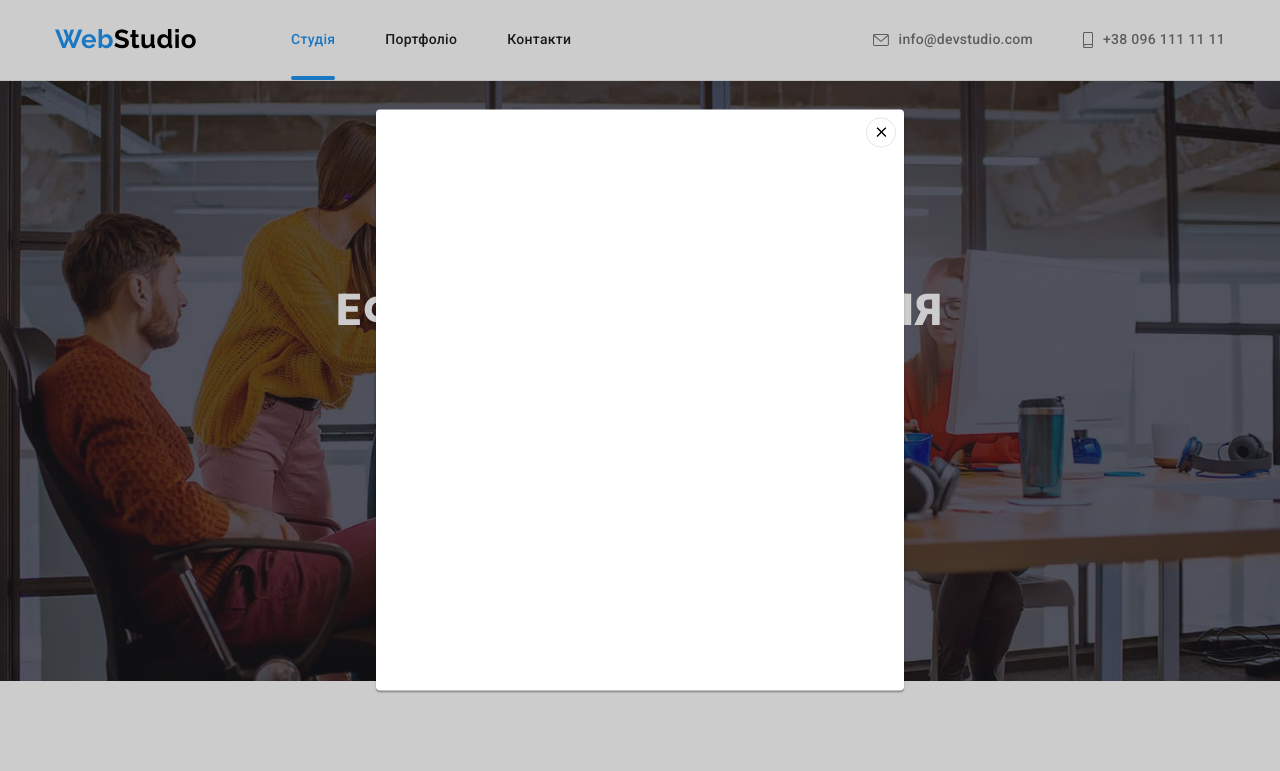
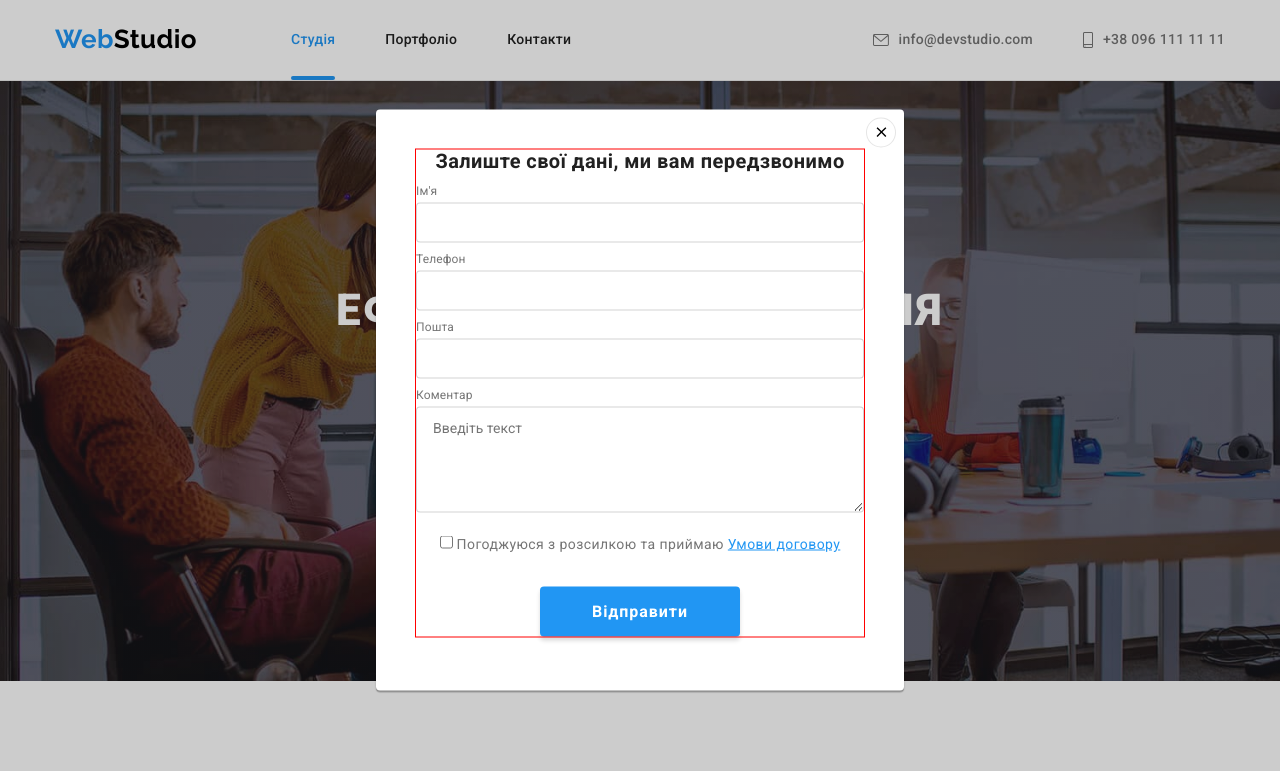
Before and after one commit to sandra-selezen/goit-markup-hw-06, a plain HTML site: page index.html in a window 1280 px wide. Both pictures are taken after a click on the button "Замовити послугу". Shown: the top 771 px of the page. Drawn offline with nearby package versions, Linux system fonts and the light colour scheme.

Commit message:
Style for modal-form
Style for modal-form

```diff
--- a/css/styles.css
+++ b/css/styles.css
@@ -30,6 +30,7 @@
     --duration: 250ms;
     --timing-function: cubic-bezier(0.4, 0, 0.2, 1);
     --close-button-color: rgba(0, 0, 0, 0.1);
+    --input-border-color: rgba(33, 33, 33, 0.2);
 }
 
 body {
@@ -430,6 +431,94 @@ img {
     fill: inherit;
 }
 
+/* Стилі форми модального вікна */
+
+.modal-form {
+    width: 448px;
+    margin: 40px;
+    outline: 1px solid red;
+}
+
+.modal-form p {
+    margin-bottom: 12px;
+    font-weight: 700;
+    font-size: 20px;
+    line-height: 1.15;
+    text-align: center;
+    color: var(--title-color);
+}
+
+.form-field {
+    display: flex;
+    flex-direction: column;
+    margin-bottom: 10px;
+}
+
+.form-field label {
+    margin-bottom: 4px;
+    text-align: left;
+    font-size: 12px;
+    line-height: 1.16;
+    letter-spacing: 0.01em;
+}
+
+.form-field input {
+    padding: 11px 12px;
+    border: 1px solid var(--input-border-color);
+    border-radius: 4px;
+}
+
+/* .form-field input:focus-within {
+    border-color: var(--accent-color);
+} */
+
+.form-comment {
+    display: flex;
+    flex-direction: column;
+    margin-bottom: 20px;
+}
+
+.form-comment label {
+    margin-bottom: 4px;
+    text-align: left;
+    font-size: 12px;
+    line-height: 1.16;
+    letter-spacing: 0.01em;
+}
+
+.form-comment textarea {
+    padding: 12px 16px;
+    border: 1px solid var(--input-border-color);
+    border-radius: 4px;
+}
+
+.form-checkbox {
+    margin-bottom: 30px;
+}
+
+.policy-link {
+    color: var(--accent-color);
+}
+
+.modal-button {
+    padding: 10px 52px;
+    font-weight: 700;
+    font-size: 16px;
+    line-height: 1.88;
+    letter-spacing: 0.06em;
+    color: var(--primary-white-color);
+    background: var(--accent-color);
+    box-shadow: var(--hero--button-shadow);
+    border-radius: 4px;
+    border-width: 0;
+    transition: background-color var(--duration) var(--timing-function);
+}
+
+.modal-button:hover,
+.modal-button:focus {
+    background-color: var(--hover-hero-button);
+}
+
 /* Студія стилі */
 
 .features,
--- a/index.html
+++ b/index.html
@@ -54,6 +54,36 @@
 
             <div class="backdrop is-hidden" data-modal>
                 <div class="modal">
+                    <form class="modal-form" name="modal-form">
+                        <p>Залиште свої дані, ми вам передзвонимо</p>
+                        <div class="form-field">
+                            <label for="name">Ім'я</label>
+                            <input type="text" name="name" id="name">
+                        </div>
+
+                        <div class="form-field">
+                            <label for="tel">Телефон</label>
+                            <input type="tel" name="phone-number" id="tel">
+                        </div>
+
+                        <div class="form-field">
+                            <label for="mail">Пошта</label>
+                            <input type="email" name="email" id="mail">
+                        </div>
+
+                        <div class="form-comment">
+                            <label for="comment">Коментар</label>
+                            <textarea name="comment" id="comment" rows="5" placeholder="Введіть текст"></textarea>
+                        </div>
+
+                        <div class="form-checkbox">
+                            <input type="checkbox" name="policy" id="policy">
+                            <label for="policy">Погоджуюся з розсилкою та приймаю <a href="" class="policy-link">Умови договору</a></label>
+                        </div>
+
+                        <button type="submit" class="modal-button">Відправити</button>
+                    </form>
+
                     <button class="button-close" type="button" data-modal-close>
                         <svg class="icon-close" width="18" height="18">
                             <use href="./images/icons.svg#icon-close"></use>
```
